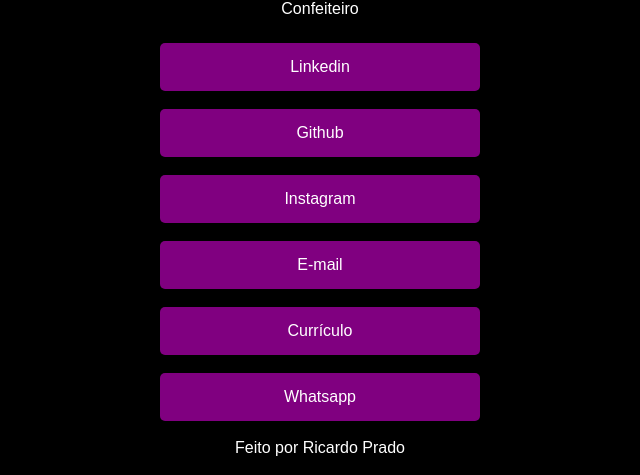
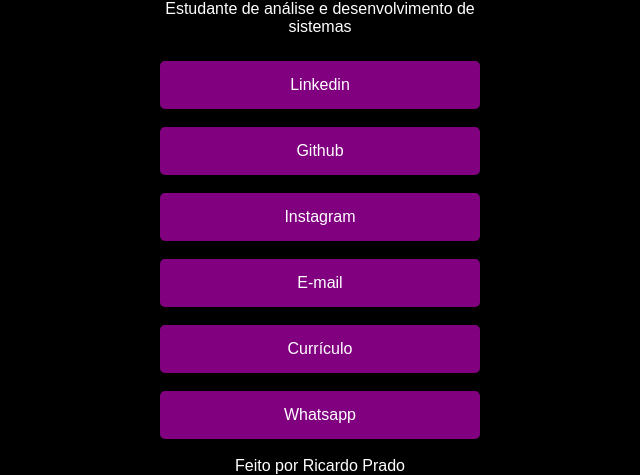
Before and after one commit to RicardoPAvila/my-links, a plain HTML site: page index.html in a window 1280 px wide. Shown: the part 443-918 px from the top of the page, without its empty margins (320-960 px from the left). Drawn offline with Linux system fonts and the light colour scheme.

Commit message:
Add files via upload

```diff
--- a/index.html
+++ b/index.html
@@ -12,7 +12,7 @@
     <div class="container">
         <img src="images/site.jpg" alt="Foto de Ricardo, homem moreno sentado">
         <h1>Ricardo Prado</h1>
-        <p>Confeiteiro</p>
+        <p>Estudante de análise e desenvolvimento de sistemas</p>
         <ul>
             <li>
                 <a href="https://www.linkedin.com/in/ricardo-prado-129035269/" target="_blank">Linkedin</a>
```
